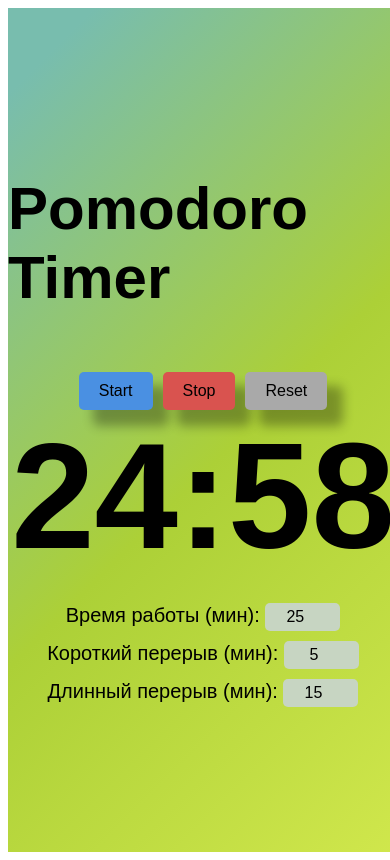
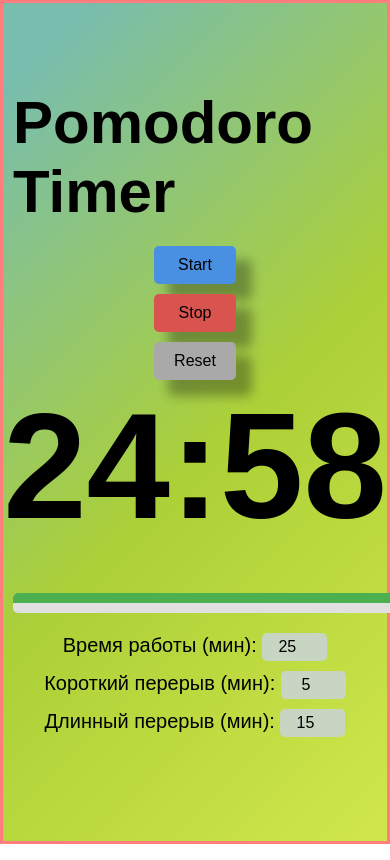
Before and after one commit to selfDeveloper555/Tomatto_for_Concentration, a plain HTML site: page index.html in a window 390 px wide. Both pictures are taken after a click on the button "Start". Shown: the top 860 px of the page. Drawn offline with Linux system fonts and the light colour scheme.

Commit message:
добавил адаптивную верстку и прогрессбар в виде линии

```diff
--- a/index.html
+++ b/index.html
@@ -20,7 +20,14 @@
             <button class="reset-btn" id="reset-btn">Reset</button>
         </div>
         <!-- контейнер с таймером -->
+        <!-- <div class="glowing-circle">
+            <span class="timer">24:58</span>
+        </div> -->
         <div class="timer-container" id="timer-container">25:00</div>
+        <!-- контейнер прогресса -->
+        <div class="progress-bar-container">
+            <div class="progress-bar" id="progress-bar"></div>
+        </div>
         <!-- контейнер с настройкой рабочей времени и перерыва -->
         <div class="settings">
             <div>
--- a/javaScript.js
+++ b/javaScript.js
@@ -10,6 +10,21 @@ let timeLeft; // оставшееяся время в секундах
 let timerId = null;
 let isPaused = false; // переменная для отслеживания состояния паузы
 let cycleCount = []; // массив для хранения количества циклов
+
+// Функция для обновления отображения времени
+function updateTimer() {
+    const minutes = Math.floor(timeLeft / 60);
+    const seconds = timeLeft % 60;
+    const timeString = `${minutes.toString().padStart(2, '0')}:${seconds.toString().padStart(2, '0')}`;
+    document.getElementById('timer-container').textContent = timeString;
+}
+
+function updateProgressBar() {
+    const progressBar = document.getElementById('progress-bar');
+    const totalTime = parseInt(workTime.value) * 60; // Общее время в секундах
+    const percentage = (timeLeft / totalTime) * 100;
+    progressBar.style.width = percentage + '%';
+}
 
 // Создаем функции отсчета времени
 function startTimer() {
@@ -25,6 +40,8 @@ function startTimer() {
     timerId = setInterval (()=>{
         // уменьшаем оставшееся время
         timeLeft--;
+        updateProgressBar();
+        updateTimer();
 
         // конвертируем в минуты и секунды
         const minutes = Math.floor(timeLeft / 60);
@@ -61,10 +78,12 @@ function resetTimer() {
     stopTimer();
     isPaused = false; // сбрасываем состояние паузы
     timeLeft = parseInt(workTime.value) * 60;
+    updateTimer();
+    updateProgressBar();
+    progressBar.style.width = '100%'; // Устанавливаем шкалу на 100% при сбросе
     const minutes = Math.floor(timeLeft / 60);
     const seconds = timeLeft % 60;
     time.textContent = `${minutes.toString().padStart(2,'0')}:${seconds.toString().padStart(2,'0')}`;
-    console.log(cycleCount)
 }
 
 // реализация функции отсчета короткого перерыва если основной таймер закончился
--- a/style.css
+++ b/style.css
@@ -1,11 +1,24 @@
+* {
+    margin: 0;
+    padding: 0;
+    box-sizing: border-box;
+}
+
+body {
+    min-height: 100vh; /* Минимальная высота на весь экран */
+    margin: 0;
+    display: flex; /* Используем флексбокс */
+}
 
 .wrapper {
     display: flex;
     flex-direction: column;
     align-items: center;
     justify-content: center;
-    height: 100vh;
-    width: 100vw;
+    min-height: 100vh;
+    width: 100%;
+    /* Отступы по краям для мобильных устройств */
+    padding: 20px;
     /* background-color: #FFCF48; */
     background: -webkit-linear-gradient(135deg, rgb(120, 189, 174) 7%, rgb(172, 208, 55), rgb(208, 231, 76));
     background: -moz-linear-gradient(135deg, rgb(120, 189, 174) 7%, rgb(172, 208, 55), rgb(208, 231, 76));
@@ -13,6 +26,75 @@
     font-family: Arial, Helvetica, sans-serif;
     color: #000000;
     font-size: 20px;
+    border: 3px solid #ff7d7d;
+      /* Поддержка различных браузеров */
+      -webkit-flex-direction: column;
+      -ms-flex-direction: column;
+      flex-direction: column;
+
+      /* Плавное изменение размеров */
+      transition: padding 0.3s ease;
+}
+
+/* Медиа-запросы для разных размеров экрана */
+@media (max-width: 768px) {
+    .wrapper {
+        padding: 15px;
+    }
+    .buttons-container{
+        flex-direction: column;
+    }
+    .settings{
+        font-size: 16px;
+    }
+    .timer{
+        font-size: 30px;
+    }
+    .start-btn{
+        padding: 5px 10px;
+    }
+    .stop-btn{
+        padding: 5px 10px;
+    }
+    .reset-btn{
+        padding: 5px 10px;
+    }
+    input[type="number"]{
+        width: 50px;
+    }
+    .progress-bar-container {
+        width: 80%; /* На мобильных будет занимать 80% ширины экрана */
+    }
+}
+
+@media (max-width: 480px) {
+    .wrapper {
+        padding: 10px;
+    }
+    .buttons-container{
+        flex-direction: column;
+    }
+    .settings{
+        font-size: 16px;
+    }
+    .timer{
+        font-size: 30px;
+    }
+    .start-btn{
+        padding: 5px 10px;
+    }
+    .stop-btn{
+        padding: 5px 10px;
+    }
+    .reset-btn{
+        padding: 5px 10px;
+    }
+    input[type="number"]{
+        width: 50px;
+    }
+    .progress-bar-container {
+        width: 80%;
+    }
 }
 
 .container {
@@ -26,6 +108,31 @@
     font-size: 150px;
     font-weight: bold;
     color: #000000;
+
+}
+
+
+.timer {
+    font-size: 48px;
+    color: rgb(0, 0, 0);
+    font-family: Arial, sans-serif;
+}
+
+.progress-bar-container {
+    width: 400px;
+    background-color: #e0e0e0;
+    border-radius: 5px;
+    overflow: hidden;
+    height: 20px;
+    margin: 20px auto;
+    margin-top: 20px;
+}
+
+.progress-bar {
+    height: 50%;
+    width: 0;
+    background-color: #4caf50;
+    transition: width 0.5s ease;
 }
 
 .buttons-container {
```
